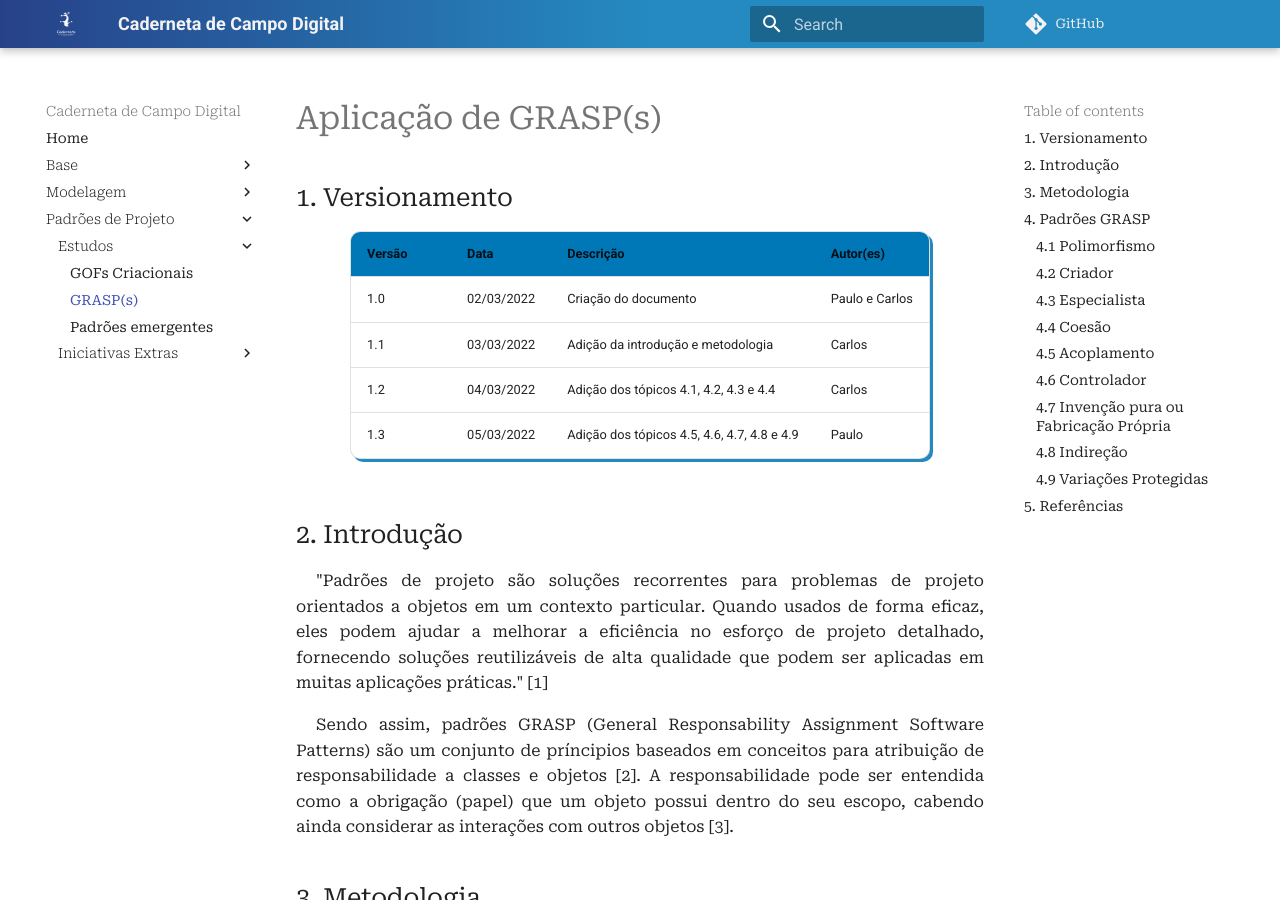
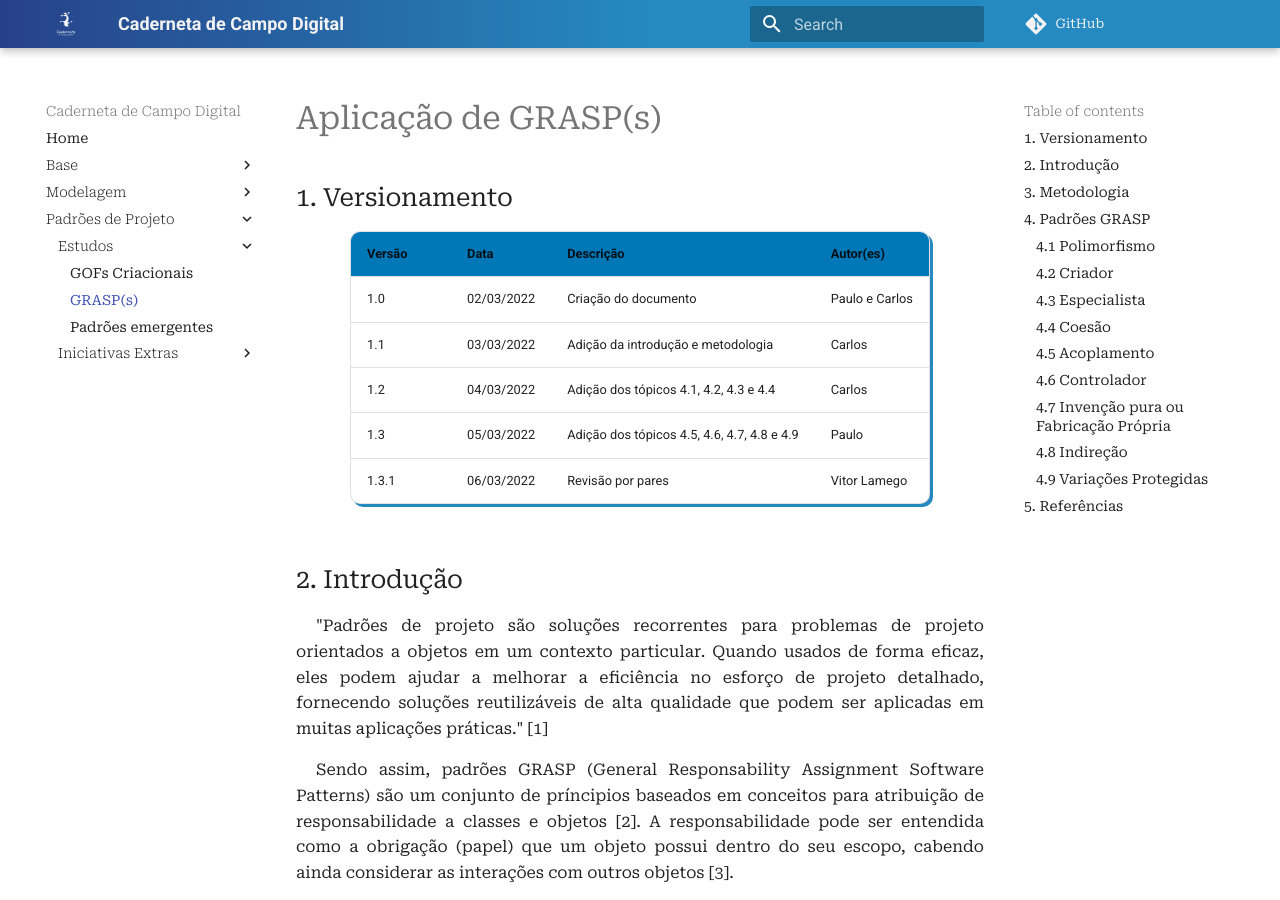
Before and after one commit to UnBArqDsw2021-2/2021.2_G4_CadernetaDeCampoDigital_docs, an MkDocs documentation site: the page built from docs/padroes_projetos/estudos/grasp.md, in a window 1280 px wide and 900 px high. Built offline with MkDocs 1.6.1 and Material for MkDocs 9.7.7, drawn with Linux system fonts in a browser that asks for light colours; comment, search, counter and statistics services are not loaded.

Commit message:
#93 Adicionando revisão por pares no versionamento

```diff
--- a/docs/padroes_projetos/estudos/grasp.md
+++ b/docs/padroes_projetos/estudos/grasp.md
@@ -7,6 +7,7 @@
 | 1.1    | 03/03/2022 | Adição da introdução e metodologia           | Carlos            |
 | 1.2    | 04/03/2022 | Adição dos tópicos 4.1, 4.2, 4.3 e 4.4       | Carlos            |
 | 1.3    | 05/03/2022 | Adição dos tópicos 4.5, 4.6, 4.7, 4.8 e 4.9  | Paulo             |
+| 1.3.1  | 06/03/2022 | Revisão por pares                            | Vitor Lamego|
 
 ## 2. Introdução
 
```
